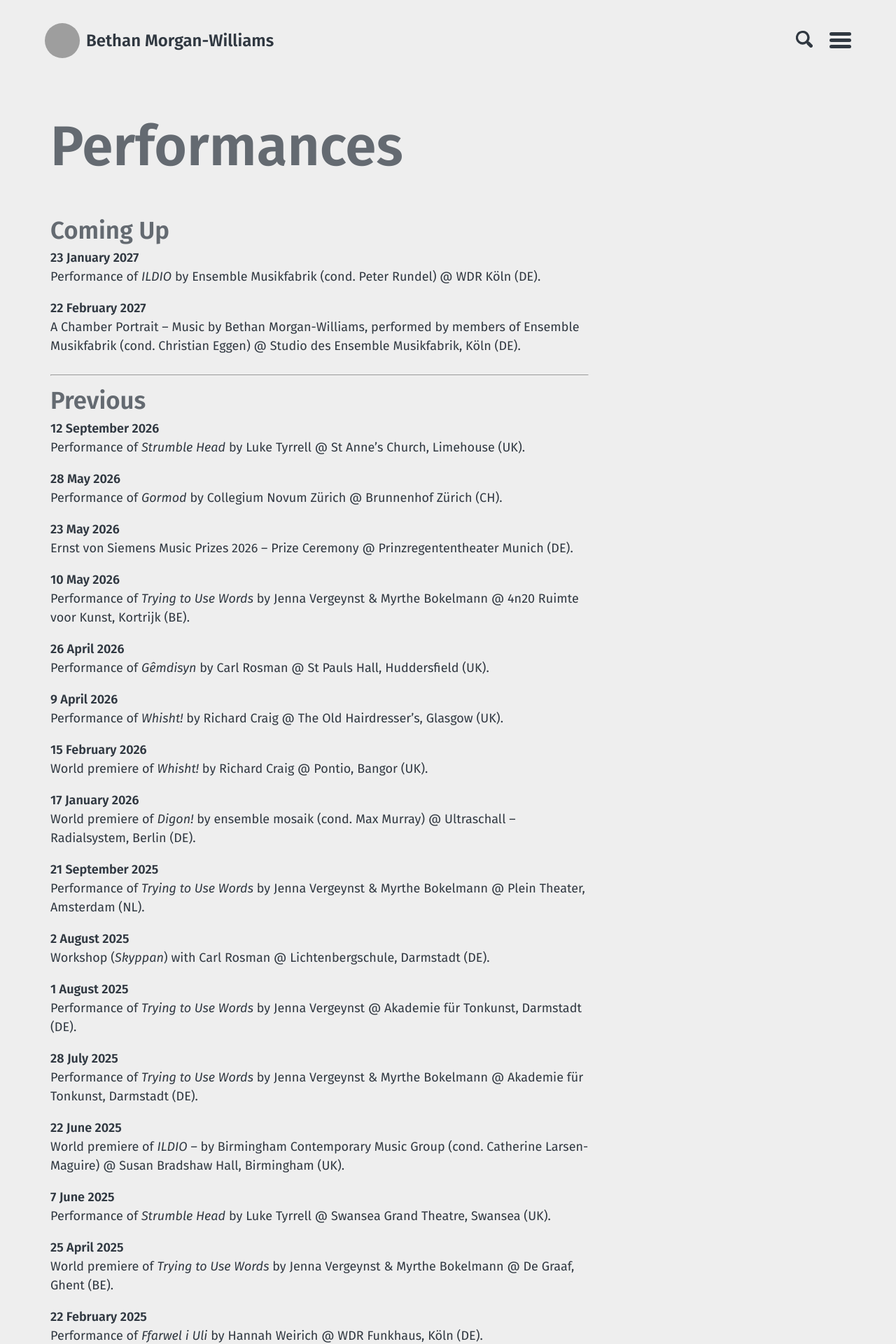
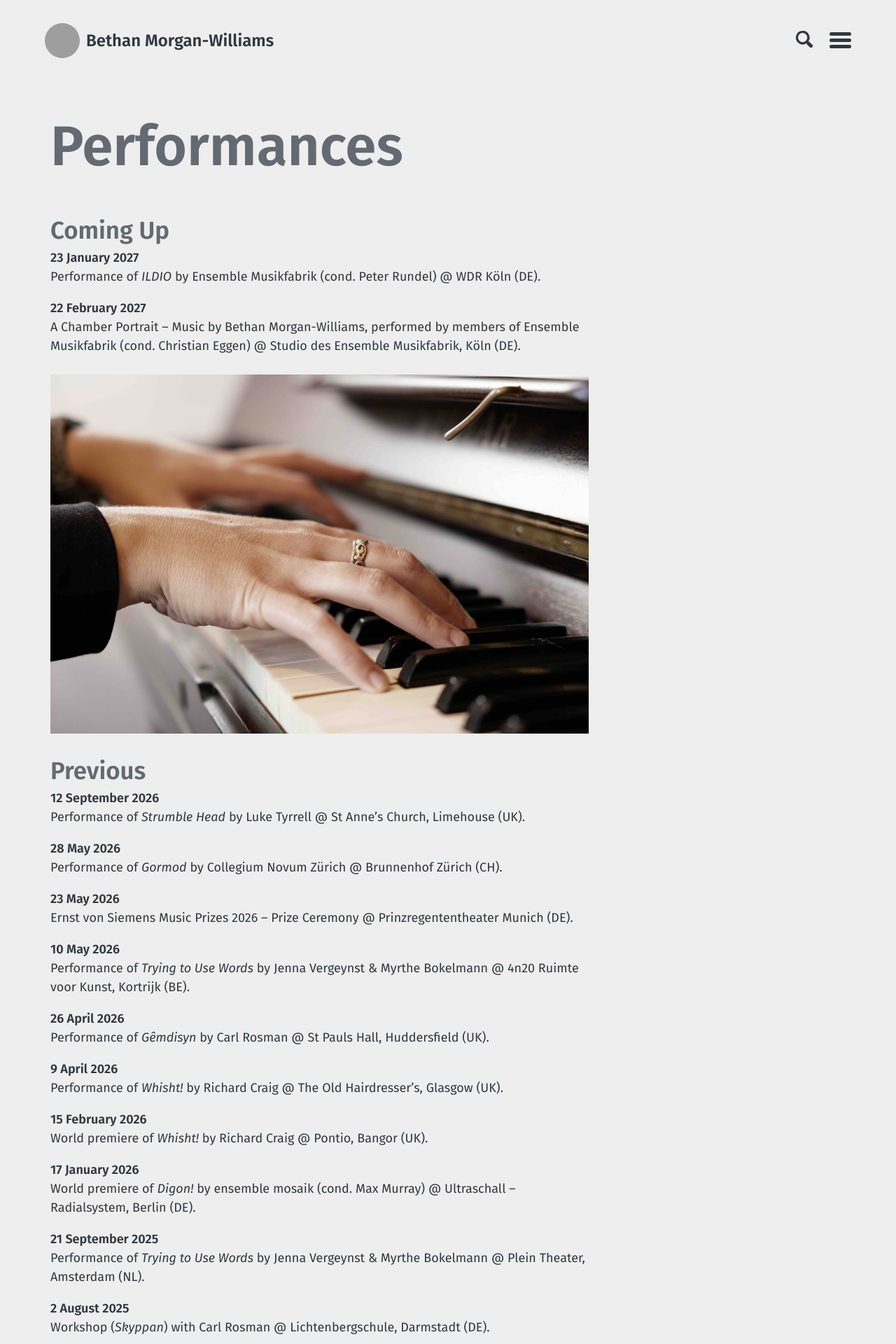
Before and after one commit to morganwilliamsb/website, a Jekyll site: the page built from performances.md, in a window 1280 px wide. Shown: the top 1920 px of the page at 70% size. Built offline with Jekyll 4.4.1, drawn with Linux system fonts in a browser that asks for light colours; grey boxes are pictures that could not be loaded.

Commit message:
Add image to performances.md
Added an image of hands playing the piano to the performances section.

```diff
--- a/performances.md
+++ b/performances.md
@@ -11,7 +11,7 @@ layout: page
 22 February 2027
 : A Chamber Portrait – Music by Bethan Morgan-Williams, performed by members of Ensemble Musikfabrik (cond. Christian Eggen) @ Studio des Ensemble Musikfabrik, Köln (DE).
 
--------------------------------------------------------------------------------
+<img src="/assets/images/piano-hands.jpeg" alt="Hands playing the piano" class="performances-photo">
 
 ## Previous
 
```
